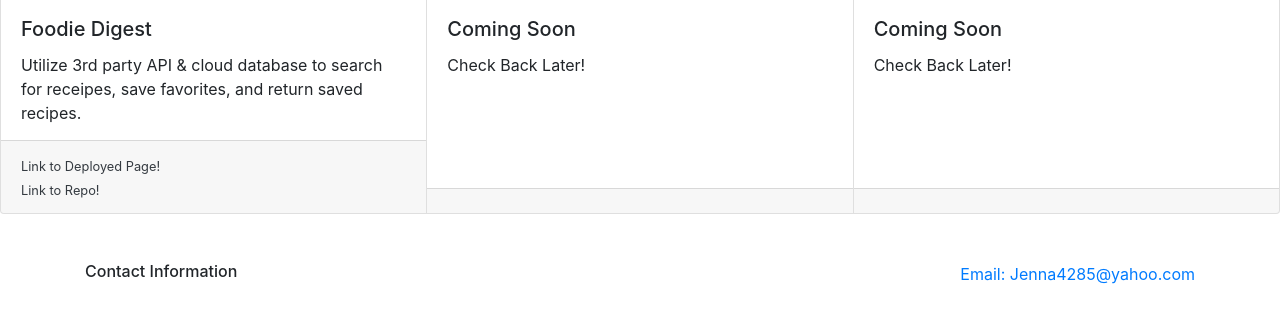
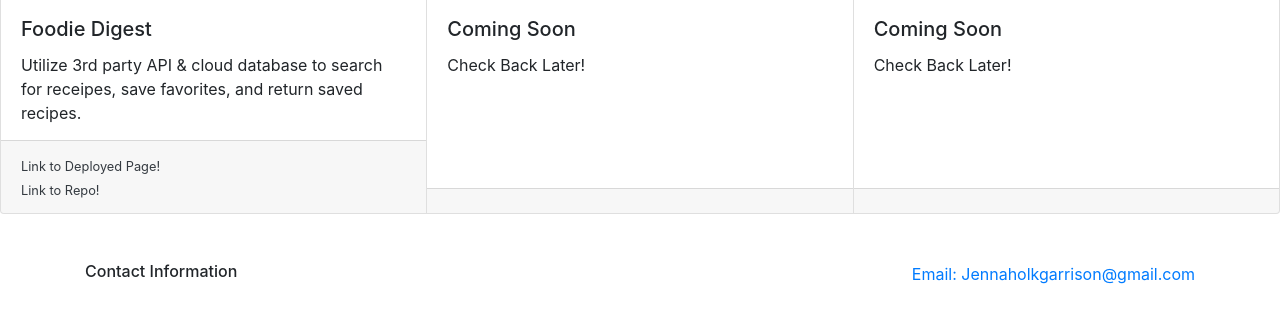
Before and after one commit to jenna4285/JennaGarrison, a plain HTML site: page index.html in a window 1280 px wide. Shown: the part 1373-1695 px from the top of the page. Drawn offline with nearby package versions, Linux system fonts and the light colour scheme.

Commit message:
update email on index

```diff
--- a/index.html
+++ b/index.html
@@ -156,7 +156,7 @@
         <!-- <li class="nav-item">
          Phone: 334.559.0968
         </li> -->
-        <li class="nav-item"><a href="mailto: jenna4285@yahoo.com" target="_blank">Email: Jenna4285@yahoo.com</a></li>
+        <li class="nav-item"><a href="mailto: jennaholkgarrison@gmail.com" target="_blank">Email: Jennaholkgarrison@gmail.com</a></li>
       </ul>
     </footer>
 
```
